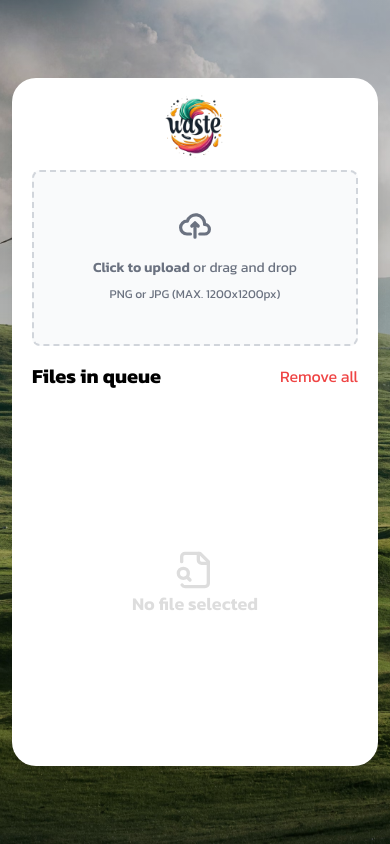
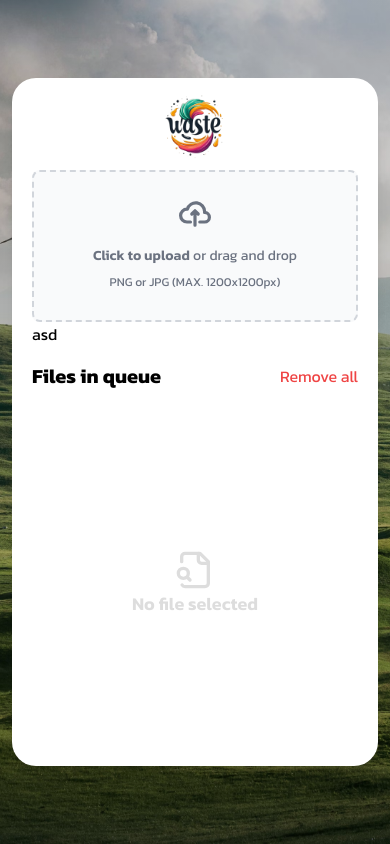
Before and after one commit to prokittikun/waste-mon, a React (Create React App) app: page / in a window 390 px wide. Built offline with nearby package versions, Linux system fonts and the light colour scheme.

Commit message:
fix mobile cant upload image

```diff
--- a/src/page/UploadImage.tsx
+++ b/src/page/UploadImage.tsx
@@ -44,7 +44,7 @@ function UploadImage() {
     });
   }, []);
 
-  const { getRootProps, isDragActive } = useDropzone({
+  const { getRootProps, getInputProps, isDragActive } = useDropzone({
     onDrop,
   });
 
@@ -217,6 +217,11 @@ function UploadImage() {
                 </p>
               </div>
             </Label>
+            <input
+              {...getInputProps()}
+              type="file"
+              className=""/>
+              asd
           </div>
           <div className="flex justify-between items-center">
             <span className="font-bold text-xl ">Files in queue</span>
```
